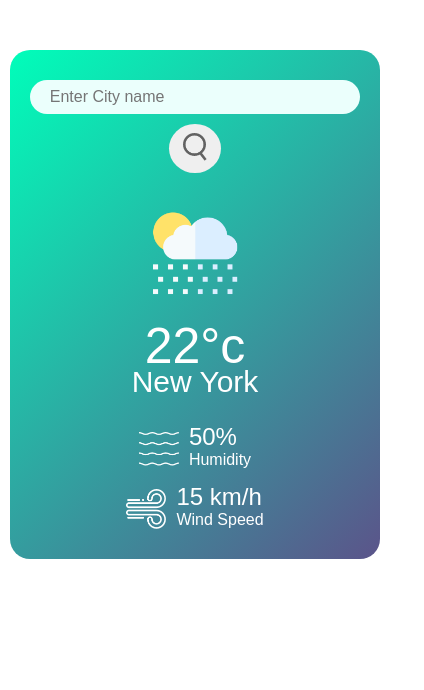
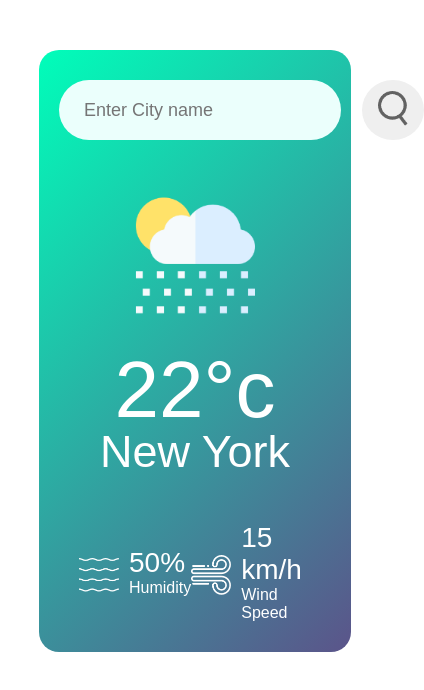
Before and after one commit to VishalGRV/weather_app, a plain HTML site: page index.html in a window 390 px wide. Shown: the whole page, 424 px wide, since content can reach past the window. Drawn offline with Linux system fonts and the light colour scheme.

Commit message:
Edited CSS for mobile screen size

```diff
--- a/styles.css
+++ b/styles.css
@@ -106,60 +106,18 @@
 }
 
 @media screen and (max-width: 480px) {
+
   .card {
-    width: 95%;
+    width: 80%;
     padding: 30px 20px;
     margin: 50px auto 0;
   }
 
   .search {
-    flex-direction: column;
-    gap: 10px;
+    display: flex;
+    gap: 5px;
   }
 
-  .search-input {
-    width: 100%;
-    margin-right: 0;
-    font-size: 16px;
-    height: 50px;
-    padding: 8px 20px;
-  }
 
-  .search-btn {
-    border-radius: 50%;
-  }
 
-  .search button img {
-    width: 40px;
-    padding: 8px;
-  }
-
-  .weather-icon {
-    width: 120px;
-    margin-top: 20px;
-  }
-
-  .weather h1 {
-    font-size: 50px;
-  }
-
-  .weather h2 {
-    font-size: 30px;
-  }
-
-  .details {
-    flex-direction: column;
-    gap: 20px;
-    padding: 0;
-    margin-top: 30px;
-  }
-
-  .col {
-    justify-content: center;
-  }
-
-  .humidity,
-  .wind {
-    font-size: 24px;
-  }
 }
```
